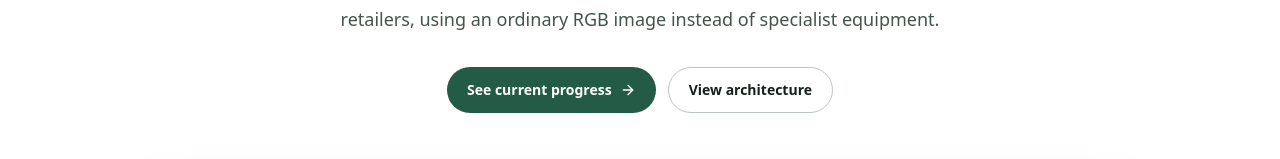
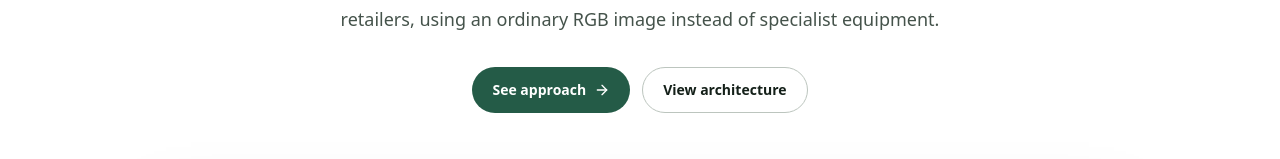
Before and after one commit to suryaravichandran006/Cotton-Project, a Next.js app: page / in a window 1280 px wide. Shown: the part 408-567 px from the top of the page. Built offline with nearby package versions, Linux system fonts and the light colour scheme; no server answers.

Commit message:
Align overview CTA with presentation flow

```diff
--- a/src/app/page.tsx
+++ b/src/app/page.tsx
@@ -34,8 +34,8 @@ export default function HomePage() {
             </p>
 
             <div className="mt-8 flex flex-wrap justify-center gap-3">
-              <Link href="/progress" className="inline-flex items-center gap-2 rounded-full bg-accent px-5 py-3 text-sm font-semibold text-white transition hover:bg-accent-strong">
-                See current progress <ArrowRight className="h-4 w-4" />
+              <Link href="/datasets" className="inline-flex items-center gap-2 rounded-full bg-accent px-5 py-3 text-sm font-semibold text-white transition hover:bg-accent-strong">
+                See approach <ArrowRight className="h-4 w-4" />
               </Link>
               <Link href="/architecture" className="inline-flex items-center gap-2 rounded-full border border-line-strong bg-surface px-5 py-3 text-sm font-semibold text-ink transition hover:border-accent hover:text-accent">
                 View architecture
```
